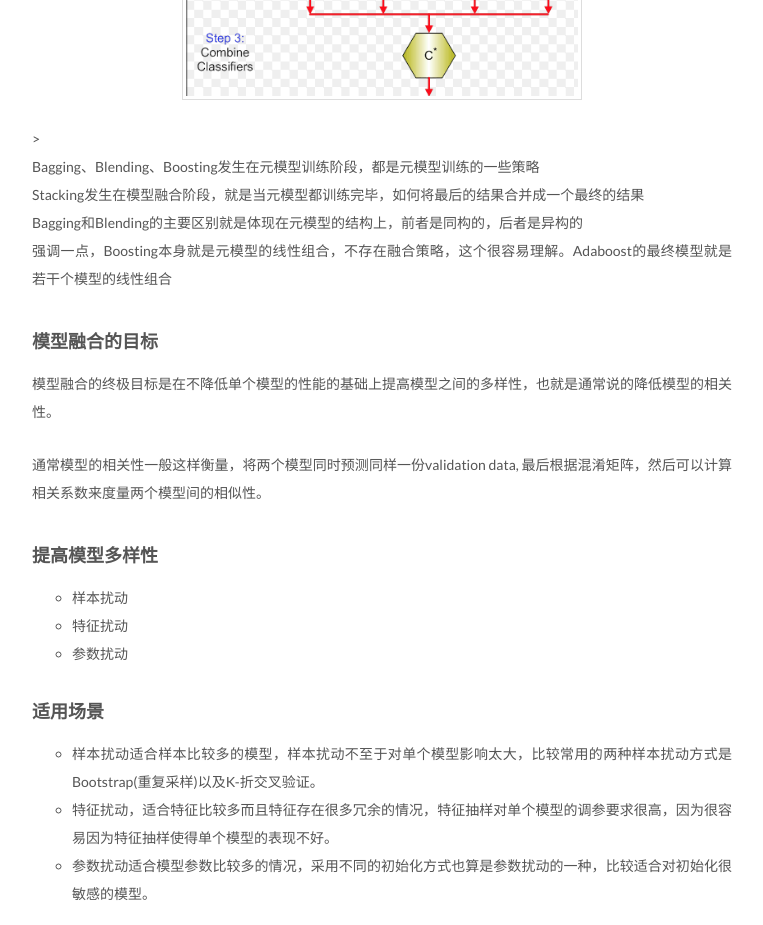
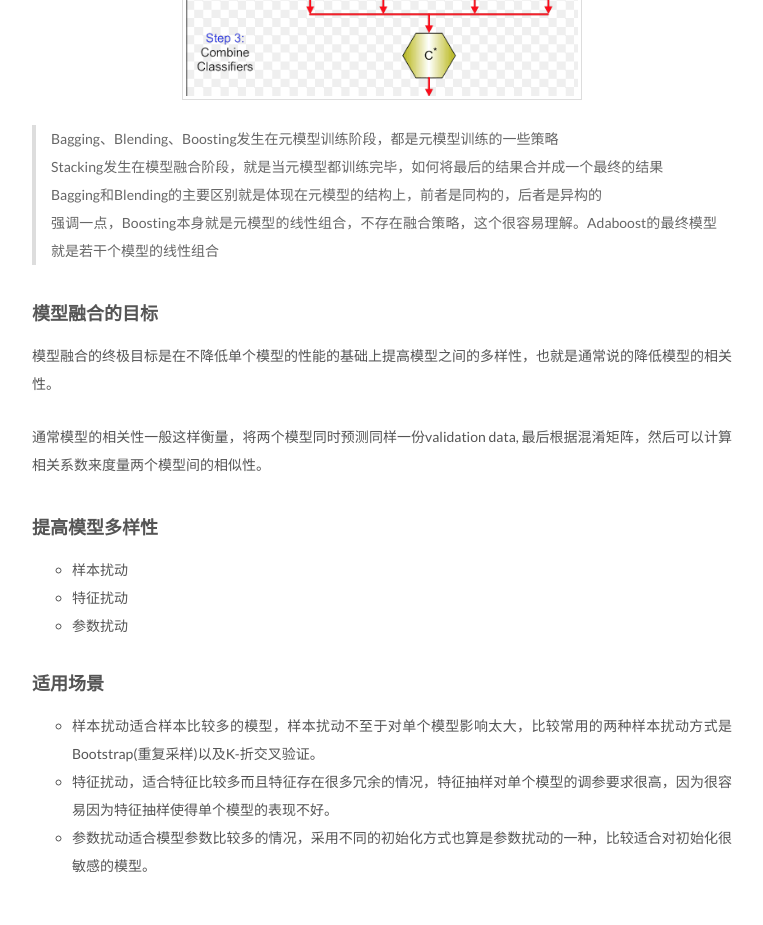
Before and after one commit to qiuwuyiye/qiuwuyiye.github.io, a plain HTML site: page 2016/11/17/Bagging、Blending、Boosting and Stackin/index.html in a window 1280 px wide. Shown: the part 2460-3385 px from the top of the page, without its empty margins (98-861 px from the left). Drawn offline with Linux system fonts and the light colour scheme.

Commit message:
Site updated: 2016-11-17 17:29:27

```diff
--- a/2016/11/17/Bagging、Blending、Boosting and Stackin/index.html
+++ b/2016/11/17/Bagging、Blending、Boosting and Stackin/index.html
@@ -113,7 +113,7 @@ Stacking
 
 &amp;#x6A21;&amp;#x578B;&amp;#x878D;&amp;#x5408;&amp;#x7684;&amp;#x76EE;&amp;#x6">
 <meta property="og:image" content="http://yoursite.com/images/ensemble.jpg">
-<meta property="og:updated_time" content="2016-11-17T09:28:35.000Z">
+<meta property="og:updated_time" content="2016-11-17T09:29:20.000Z">
 <meta name="twitter:card" content="summary">
 <meta name="twitter:title" content="Bagging、Blending、Boosting and Stacking">
 <meta name="twitter:description" content="&amp;#x80CC;&amp;#x666F;
@@ -402,7 +402,9 @@ Stacking
 <li>&#x4E24;&#x5C42;&#x5B66;&#x4E60;</li>
 </ul>
 <p><img src="/images/ensemble.jpg" width="400" height="300" alt="ensemble" align="center"></p>
-<p>&gt;<br>Bagging&#x3001;Blending&#x3001;Boosting&#x53D1;&#x751F;&#x5728;&#x5143;&#x6A21;&#x578B;&#x8BAD;&#x7EC3;&#x9636;&#x6BB5;&#xFF0C;&#x90FD;&#x662F;&#x5143;&#x6A21;&#x578B;&#x8BAD;&#x7EC3;&#x7684;&#x4E00;&#x4E9B;&#x7B56;&#x7565;<br>Stacking&#x53D1;&#x751F;&#x5728;&#x6A21;&#x578B;&#x878D;&#x5408;&#x9636;&#x6BB5;&#xFF0C;&#x5C31;&#x662F;&#x5F53;&#x5143;&#x6A21;&#x578B;&#x90FD;&#x8BAD;&#x7EC3;&#x5B8C;&#x6BD5;&#xFF0C;&#x5982;&#x4F55;&#x5C06;&#x6700;&#x540E;&#x7684;&#x7ED3;&#x679C;&#x5408;&#x5E76;&#x6210;&#x4E00;&#x4E2A;&#x6700;&#x7EC8;&#x7684;&#x7ED3;&#x679C;<br>Bagging&#x548C;Blending&#x7684;&#x4E3B;&#x8981;&#x533A;&#x522B;&#x5C31;&#x662F;&#x4F53;&#x73B0;&#x5728;&#x5143;&#x6A21;&#x578B;&#x7684;&#x7ED3;&#x6784;&#x4E0A;&#xFF0C;&#x524D;&#x8005;&#x662F;&#x540C;&#x6784;&#x7684;&#xFF0C;&#x540E;&#x8005;&#x662F;&#x5F02;&#x6784;&#x7684;<br>&#x5F3A;&#x8C03;&#x4E00;&#x70B9;&#xFF0C;Boosting&#x672C;&#x8EAB;&#x5C31;&#x662F;&#x5143;&#x6A21;&#x578B;&#x7684;&#x7EBF;&#x6027;&#x7EC4;&#x5408;&#xFF0C;&#x4E0D;&#x5B58;&#x5728;&#x878D;&#x5408;&#x7B56;&#x7565;&#xFF0C;&#x8FD9;&#x4E2A;&#x5F88;&#x5BB9;&#x6613;&#x7406;&#x89E3;&#x3002;Adaboost&#x7684;&#x6700;&#x7EC8;&#x6A21;&#x578B;&#x5C31;&#x662F;&#x82E5;&#x5E72;&#x4E2A;&#x6A21;&#x578B;&#x7684;&#x7EBF;&#x6027;&#x7EC4;&#x5408;</p>
+<blockquote>
+<p>Bagging&#x3001;Blending&#x3001;Boosting&#x53D1;&#x751F;&#x5728;&#x5143;&#x6A21;&#x578B;&#x8BAD;&#x7EC3;&#x9636;&#x6BB5;&#xFF0C;&#x90FD;&#x662F;&#x5143;&#x6A21;&#x578B;&#x8BAD;&#x7EC3;&#x7684;&#x4E00;&#x4E9B;&#x7B56;&#x7565;<br>Stacking&#x53D1;&#x751F;&#x5728;&#x6A21;&#x578B;&#x878D;&#x5408;&#x9636;&#x6BB5;&#xFF0C;&#x5C31;&#x662F;&#x5F53;&#x5143;&#x6A21;&#x578B;&#x90FD;&#x8BAD;&#x7EC3;&#x5B8C;&#x6BD5;&#xFF0C;&#x5982;&#x4F55;&#x5C06;&#x6700;&#x540E;&#x7684;&#x7ED3;&#x679C;&#x5408;&#x5E76;&#x6210;&#x4E00;&#x4E2A;&#x6700;&#x7EC8;&#x7684;&#x7ED3;&#x679C;<br>Bagging&#x548C;Blending&#x7684;&#x4E3B;&#x8981;&#x533A;&#x522B;&#x5C31;&#x662F;&#x4F53;&#x73B0;&#x5728;&#x5143;&#x6A21;&#x578B;&#x7684;&#x7ED3;&#x6784;&#x4E0A;&#xFF0C;&#x524D;&#x8005;&#x662F;&#x540C;&#x6784;&#x7684;&#xFF0C;&#x540E;&#x8005;&#x662F;&#x5F02;&#x6784;&#x7684;<br>&#x5F3A;&#x8C03;&#x4E00;&#x70B9;&#xFF0C;Boosting&#x672C;&#x8EAB;&#x5C31;&#x662F;&#x5143;&#x6A21;&#x578B;&#x7684;&#x7EBF;&#x6027;&#x7EC4;&#x5408;&#xFF0C;&#x4E0D;&#x5B58;&#x5728;&#x878D;&#x5408;&#x7B56;&#x7565;&#xFF0C;&#x8FD9;&#x4E2A;&#x5F88;&#x5BB9;&#x6613;&#x7406;&#x89E3;&#x3002;Adaboost&#x7684;&#x6700;&#x7EC8;&#x6A21;&#x578B;&#x5C31;&#x662F;&#x82E5;&#x5E72;&#x4E2A;&#x6A21;&#x578B;&#x7684;&#x7EBF;&#x6027;&#x7EC4;&#x5408;</p>
+</blockquote>
 <h3 id="&#x6A21;&#x578B;&#x878D;&#x5408;&#x7684;&#x76EE;&#x6807;"><a href="#&#x6A21;&#x578B;&#x878D;&#x5408;&#x7684;&#x76EE;&#x6807;" class="headerlink" title="&#x6A21;&#x578B;&#x878D;&#x5408;&#x7684;&#x76EE;&#x6807;"></a>&#x6A21;&#x578B;&#x878D;&#x5408;&#x7684;&#x76EE;&#x6807;</h3><p>&#x6A21;&#x578B;&#x878D;&#x5408;&#x7684;&#x7EC8;&#x6781;&#x76EE;&#x6807;&#x662F;&#x5728;&#x4E0D;&#x964D;&#x4F4E;&#x5355;&#x4E2A;&#x6A21;&#x578B;&#x7684;&#x6027;&#x80FD;&#x7684;&#x57FA;&#x7840;&#x4E0A;&#x63D0;&#x9AD8;&#x6A21;&#x578B;&#x4E4B;&#x95F4;&#x7684;&#x591A;&#x6837;&#x6027;&#xFF0C;&#x4E5F;&#x5C31;&#x662F;&#x901A;&#x5E38;&#x8BF4;&#x7684;&#x964D;&#x4F4E;&#x6A21;&#x578B;&#x7684;&#x76F8;&#x5173;&#x6027;&#x3002;</p>
 <p>&#x901A;&#x5E38;&#x6A21;&#x578B;&#x7684;&#x76F8;&#x5173;&#x6027;&#x4E00;&#x822C;&#x8FD9;&#x6837;&#x8861;&#x91CF;&#xFF0C;&#x5C06;&#x4E24;&#x4E2A;&#x6A21;&#x578B;&#x540C;&#x65F6;&#x9884;&#x6D4B;&#x540C;&#x6837;&#x4E00;&#x4EFD;validation data, &#x6700;&#x540E;&#x6839;&#x636E;&#x6DF7;&#x6DC6;&#x77E9;&#x9635;&#xFF0C;&#x7136;&#x540E;&#x53EF;&#x4EE5;&#x8BA1;&#x7B97;&#x76F8;&#x5173;&#x7CFB;&#x6570;&#x6765;&#x5EA6;&#x91CF;&#x4E24;&#x4E2A;&#x6A21;&#x578B;&#x95F4;&#x7684;&#x76F8;&#x4F3C;&#x6027;&#x3002;</p>
 <h3 id="&#x63D0;&#x9AD8;&#x6A21;&#x578B;&#x591A;&#x6837;&#x6027;"><a href="#&#x63D0;&#x9AD8;&#x6A21;&#x578B;&#x591A;&#x6837;&#x6027;" class="headerlink" title="&#x63D0;&#x9AD8;&#x6A21;&#x578B;&#x591A;&#x6837;&#x6027;"></a>&#x63D0;&#x9AD8;&#x6A21;&#x578B;&#x591A;&#x6837;&#x6027;</h3><ul>
```
Also changed, not shown: index.html (+3 -1 lines).
